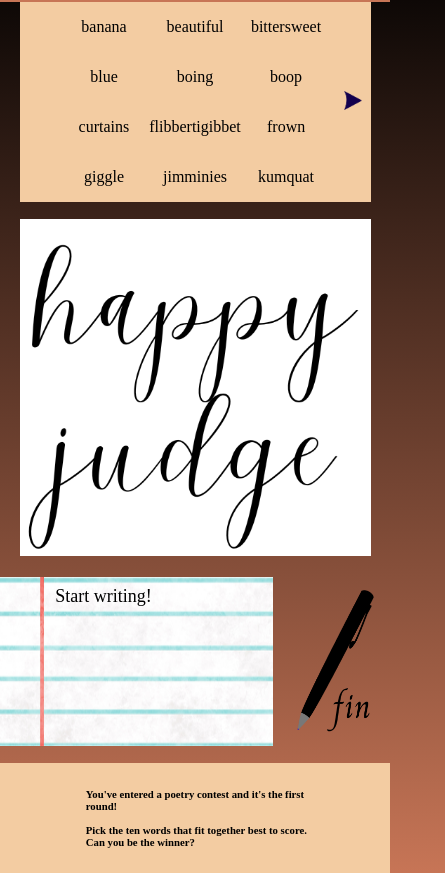
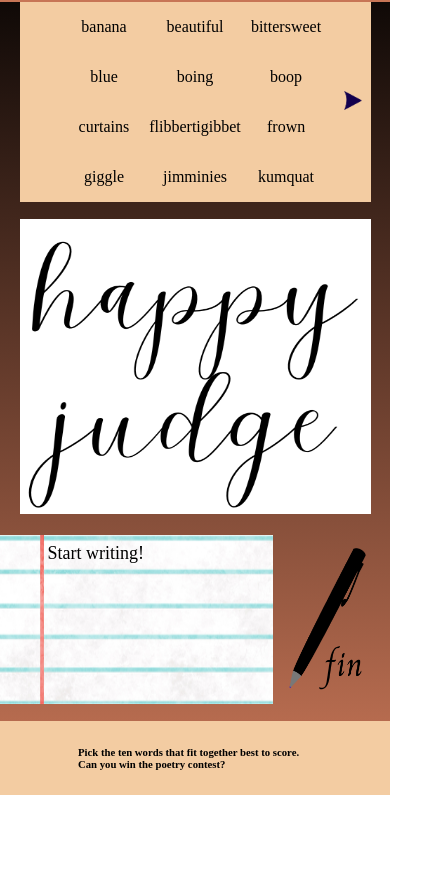
Before and after one commit to sara-searson/PoetrySim, a plain HTML site: page index.html in a window 390 px wide. Shown: the part 65-938 px from the top of the page, 445 px wide, since content can reach past the window. After the commit the page ends 860 px from the top, so only its background shows below. Drawn offline with Linux system fonts and the light colour scheme.

Commit message:
completed mobile CSS, adding media adjust for larger screens

```diff
--- a/index.html
+++ b/index.html
@@ -58,9 +58,8 @@
     </div>
     <div id="info">
         <h6 id="rules">
-            You've entered a poetry contest and it's the first round! <br /> <br />
             Pick the ten words that fit together best to score. <br />
-            Can you be the winner?
+            Can you win the poetry contest?
         </h6>
     </div>
 </footer>
--- a/style.css
+++ b/style.css
@@ -1,5 +1,7 @@
 html {
     padding: 0;
+    margin: 0;
+    width: 100vw;
 }
 
 body {
@@ -83,7 +85,7 @@ main {
 
 #game-graphic {
     width: 90vw;
-    height: 40vh;
+    height: 35vh;
     margin-bottom: 2vh;
 }
 
@@ -92,7 +94,7 @@ main {
     position: relative;
     width: 100vw;
     height: 20vh;
-    grid-template-columns: 10vw 60vw 40vw;
+    grid-template-columns: 8vw 60vw 35vw;
     gap: 0px 2vw;
     margin-bottom: 2vh;
     /* align-items: center; */
@@ -131,6 +133,10 @@ main {
     height: 20vh
 }
 
+#submit-words {
+    width: 20vw;
+}
+
 #fin-img {
     height: 18vh;
 }
@@ -140,12 +146,11 @@ footer {
     position: relative;
     width: 100vw;
     grid-template-columns: 20vw 60vw 20vw;
-    gap: 0px 2vw;
     background-color: #f3cca2
 }
 
 #round-results {
-    display: ;
+    display: grid;
     grid-area: 1 / 2 / 2 / 3;
     position: relative;
     z-index: 2;
```
